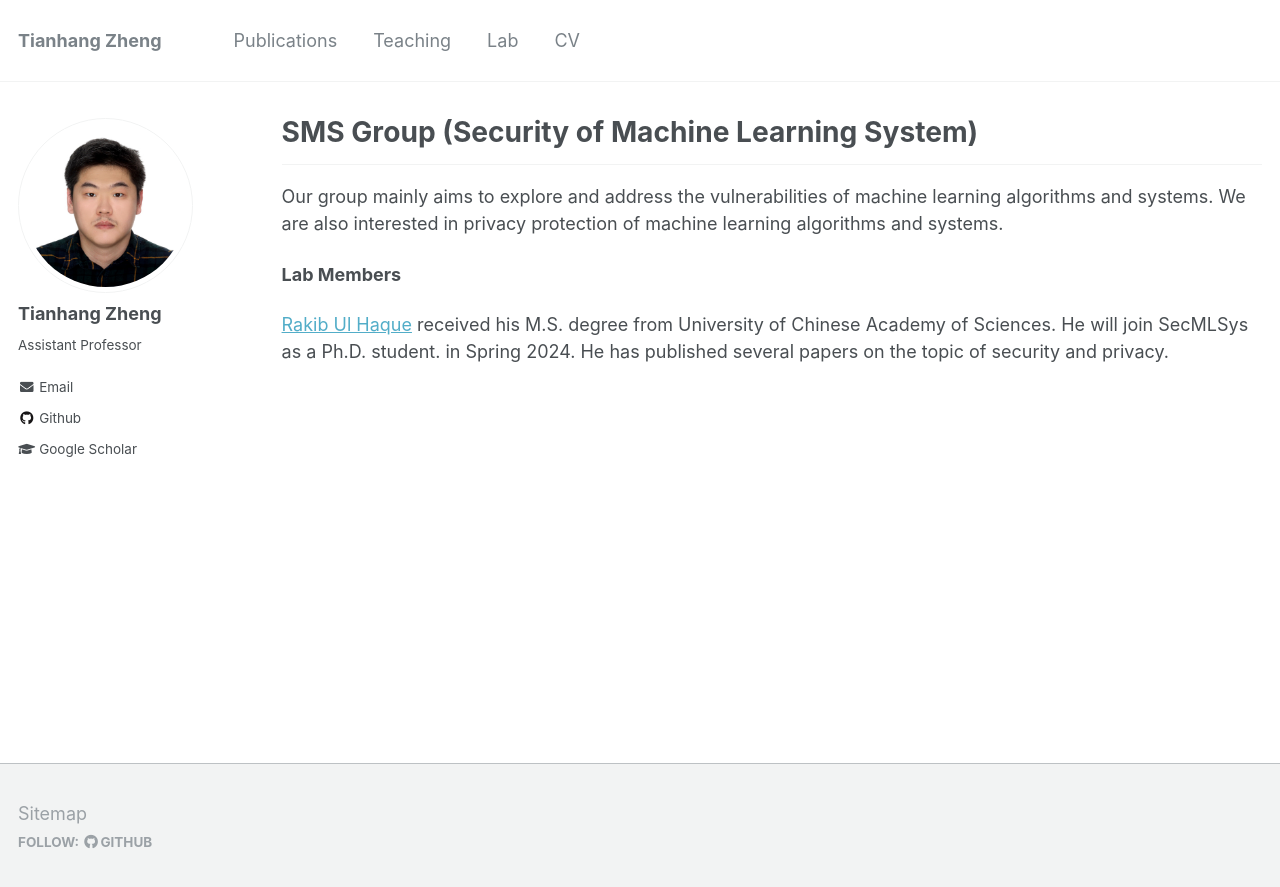
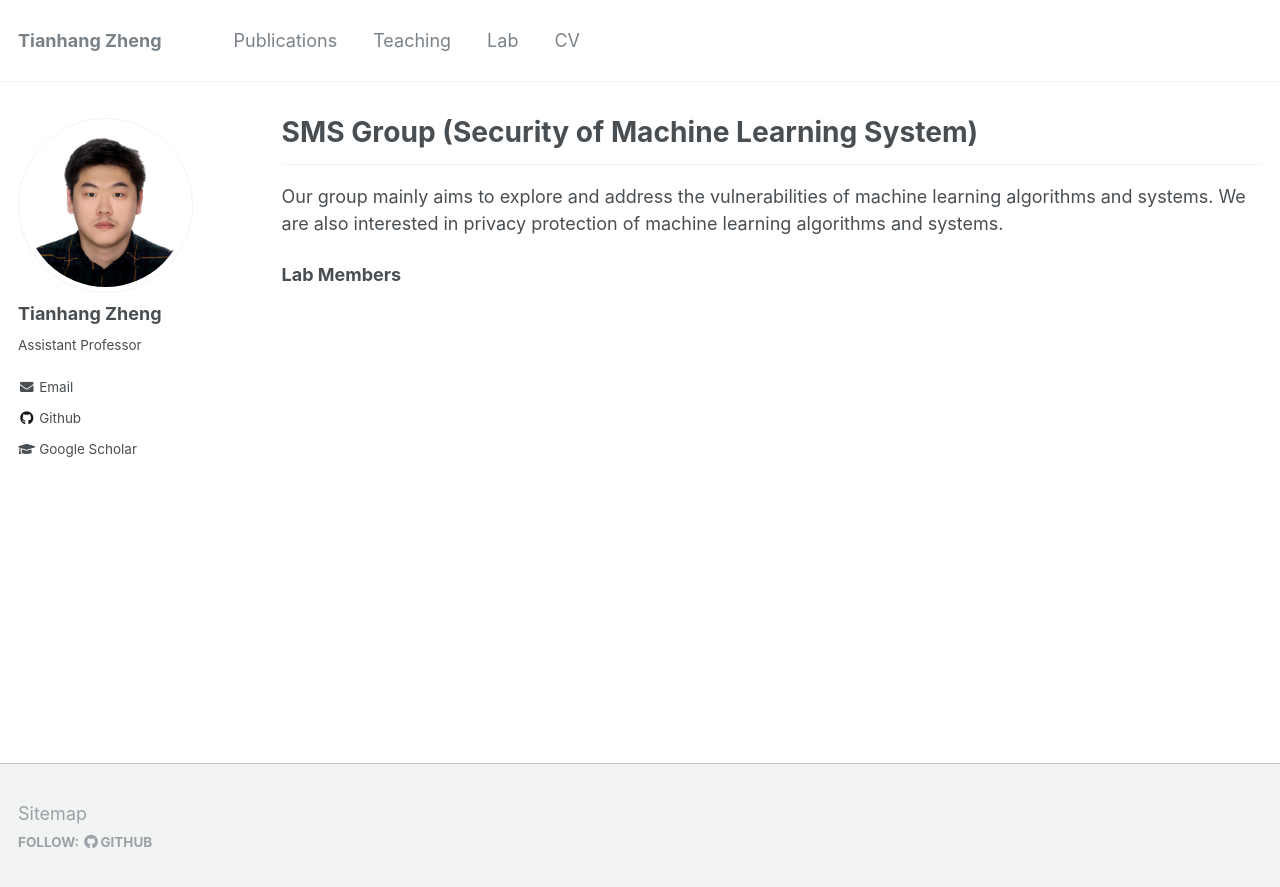
Before and after one commit to tianzheng4/tianzheng4.github.io, a Jekyll site: the page built from _pages/lab.md, in a window 1280 px wide. Shown: the top 887 px of the page. Built offline with Jekyll 4.4.1, drawn with Linux system fonts in a browser that asks for light colours.

Commit message:
Update lab.md

```diff
--- a/_pages/lab.md
+++ b/_pages/lab.md
@@ -13,4 +13,4 @@ We are also interested in privacy protection of machine learning algorithms and
 **Lab Members**
 <!-- ====== -->
 
-[Rakib Ul Haque](https://scholar.google.com/citations?user=Le-WWW0AAAAJ&hl=en) received his M.S. degree from University of Chinese Academy of Sciences. He will join SecMLSys as a Ph.D. student. in Spring 2024. He has published several papers on the topic of security and privacy.
+<!-- [Rakib Ul Haque](https://scholar.google.com/citations?user=Le-WWW0AAAAJ&hl=en) received his M.S. degree from University of Chinese Academy of Sciences. He will join SecMLSys as a Ph.D. student. in Spring 2024. He has published several papers on the topic of security and privacy. -->
```
